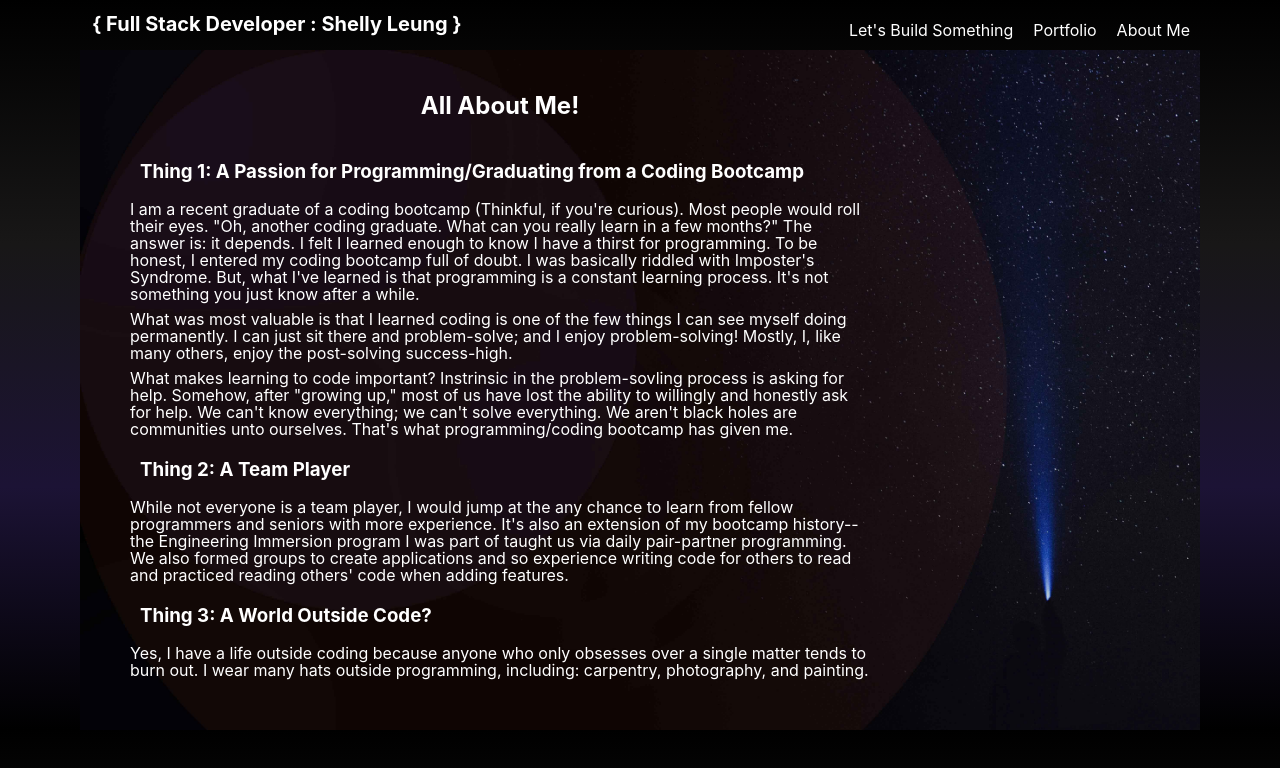
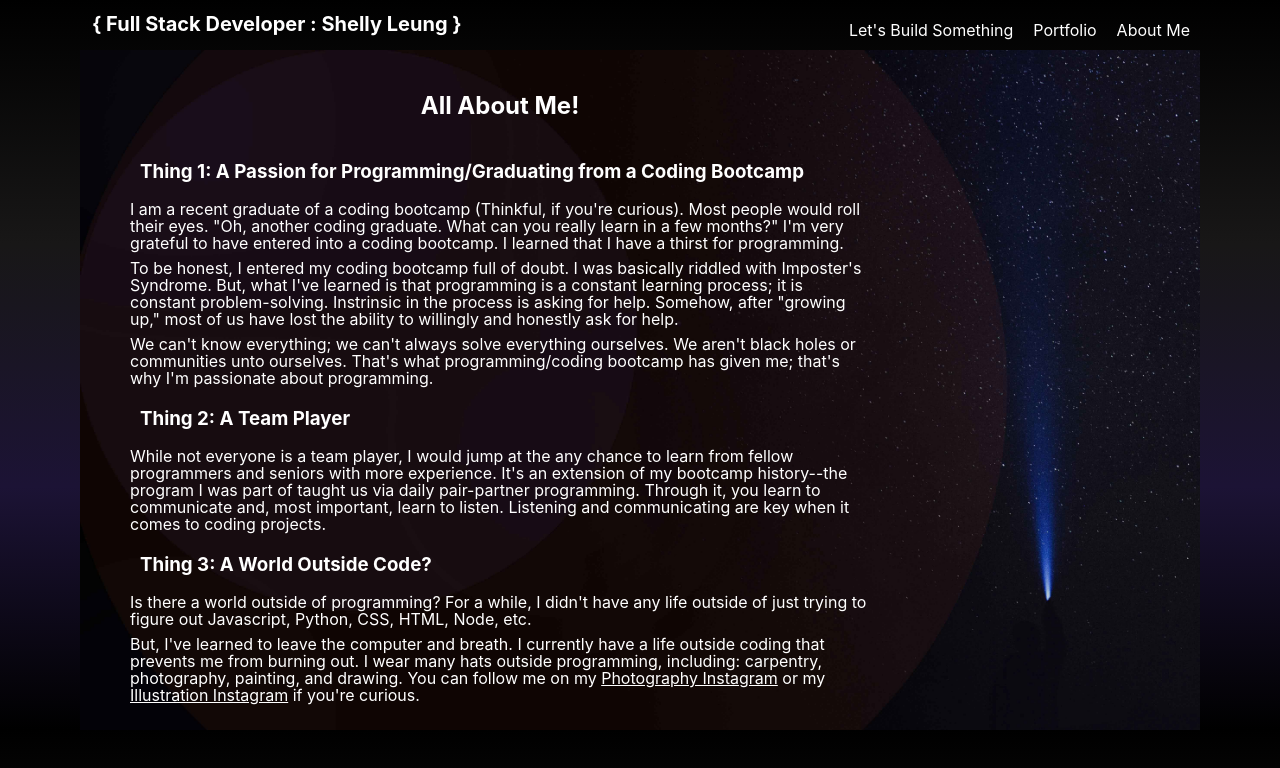
Before and after one commit to pondaholic/grid-practice, a React (Create React App) app: page /me in a window 1280 px wide. Shown: the top 768 px of the page. Built offline with nearby package versions, Linux system fonts and the light colour scheme.

Commit message:
edit about me

```diff
--- a/src/about.css
+++ b/src/about.css
@@ -37,6 +37,11 @@ h2 {
 .about-me p {
 	padding-top: 8px;
 	line-height: 17px;
+}
+
+.about-me a {
+	text-decoration: underline;
+	color: white;
 }
 
 @media screen and (max-width: 768px) {
--- a/src/about.js
+++ b/src/about.js
@@ -15,26 +15,23 @@ export default function AboutMe() {
 				<p>
 					I am a recent graduate of a coding bootcamp (Thinkful, if you're
 					curious). Most people would roll their eyes. "Oh, another coding
-					graduate. What can you really learn in a few months?" The answer is:
-					it depends. I felt I learned enough to know I have a thirst for
-					programming. To be honest, I entered my coding bootcamp full of doubt.
-					I was basically riddled with Imposter's Syndrome. But, what I've
-					learned is that programming is a constant learning process. It's not
-					something you just know after a while.
+					graduate. What can you really learn in a few months?" I'm very
+					grateful to have entered into a coding bootcamp. I learned that I have
+					a thirst for programming.
 				</p>
 				<p>
-					What was most valuable is that I learned coding is one of the few
-					things I can see myself doing permanently. I can just sit there and
-					problem-solve; and I enjoy problem-solving! Mostly, I, like many
-					others, enjoy the post-solving success-high.{' '}
+					To be honest, I entered my coding bootcamp full of doubt. I was
+					basically riddled with Imposter's Syndrome. But, what I've learned is
+					that programming is a constant learning process; it is constant
+					problem-solving. Instrinsic in the process is asking for help.
+					Somehow, after "growing up," most of us have lost the ability to
+					willingly and honestly ask for help.
 				</p>
 				<p>
-					What makes learning to code important? Instrinsic in the
-					problem-sovling process is asking for help. Somehow, after "growing
-					up," most of us have lost the ability to willingly and honestly ask
-					for help. We can't know everything; we can't solve everything. We
-					aren't black holes are communities unto ourselves. That's what
-					programming/coding bootcamp has given me.
+					We can't know everything; we can't always solve everything ourselves.
+					We aren't black holes or communities unto ourselves. That's what
+					programming/coding bootcamp has given me; that's why I'm passionate
+					about programming.
 				</p>
 				<h3>
 					<li className="second">Thing 2: A Team Player</li>
@@ -42,19 +39,32 @@ export default function AboutMe() {
 				<p>
 					While not everyone is a team player, I would jump at the any chance to
 					learn from fellow programmers and seniors with more experience. It's
-					also an extension of my bootcamp history--the Engineering Immersion
-					program I was part of taught us via daily pair-partner programming. We
-					also formed groups to create applications and so experience writing
-					code for others to read and practiced reading others' code when adding
-					features.
+					an extension of my bootcamp history--the program I was part of taught
+					us via daily pair-partner programming. Through it, you learn to
+					communicate and, most important, learn to listen. Listening and
+					communicating are key when it comes to coding projects.
 				</p>
 				<h3>
 					<li className="third">Thing 3: A World Outside Code?</li>
 				</h3>
 				<p>
-					Yes, I have a life outside coding because anyone who only obsesses
-					over a single matter tends to burn out. I wear many hats outside
-					programming, including: carpentry, photography, and painting.
+					Is there a world outside of programming? For a while, I didn't have
+					any life outside of just trying to figure out Javascript, Python, CSS,
+					HTML, Node, etc.
+				</p>
+				<p>
+					But, I've learned to leave the computer and breath. I currently have a
+					life outside coding that prevents me from burning out. I wear many
+					hats outside programming, including: carpentry, photography, painting,
+					and drawing. You can follow me on my{' '}
+					<a href="https://www.instagram.com/le.shelly/">
+						Photography Instagram
+					</a>{' '}
+					or my{' '}
+					<a href="https://www.instagram.com/mental.penumbra/">
+						Illustration Instagram
+					</a>{' '}
+					if you're curious.
 				</p>
 			</ul>
 		</div>
```
